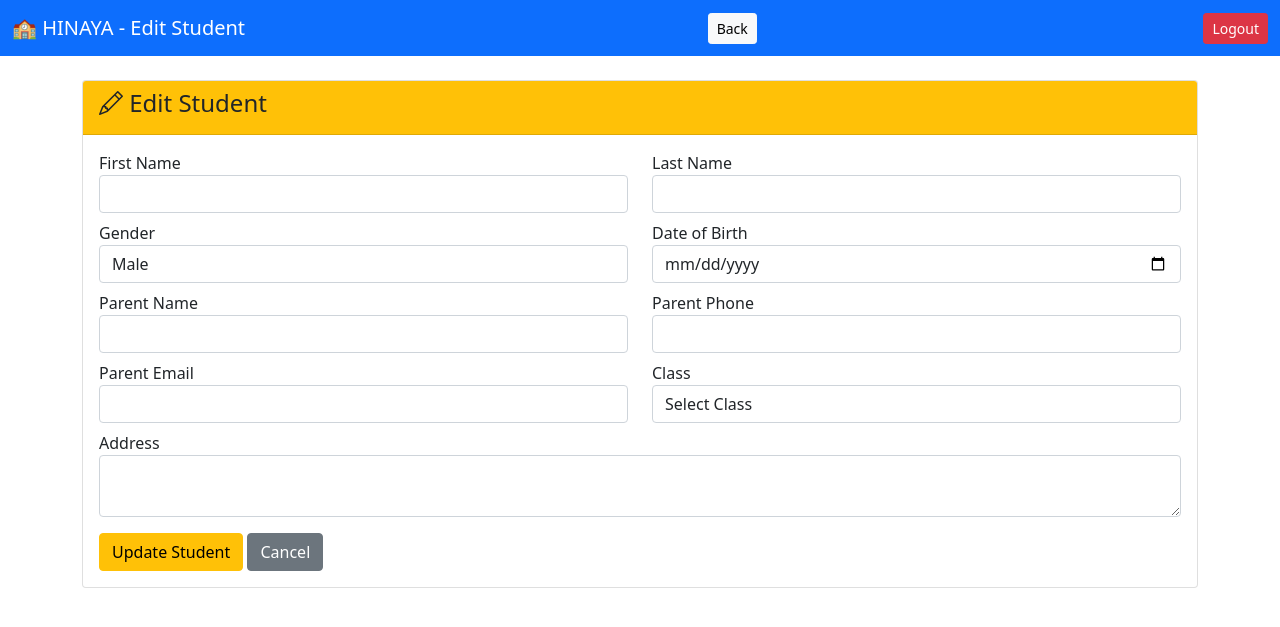
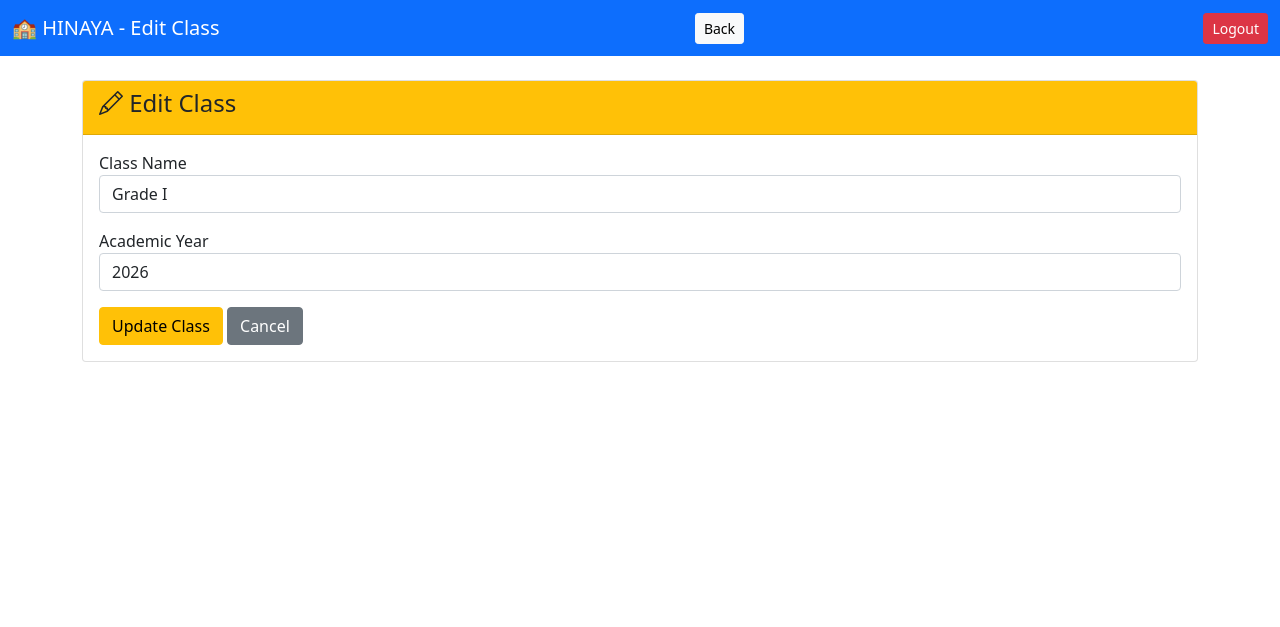
Before and after one commit to umusansizwe/hinaya_school, a Django app: page /headmaster/edit_class/1/ in a window 1280 px wide. Shown: the top 627 px of the page. Run offline with Django 5.2, Linux system fonts and the light colour scheme; a user stored in the database is signed in; data comes from the database, SQL or seed files in the repository.

Commit message:
Fix edit_class template and view

```diff
--- a/templates/headmaster/edit_class.html
+++ b/templates/headmaster/edit_class.html
@@ -1,82 +1,36 @@
 <!DOCTYPE html>
 <html>
 <head>
-    <title>Edit Student</title>
+    <title>Edit Class</title>
     <link href="https://cdn.jsdelivr.net/npm/bootstrap@5.1.3/dist/css/bootstrap.min.css" rel="stylesheet">
     <link rel="stylesheet" href="https://cdn.jsdelivr.net/npm/bootstrap-icons@1.8.1/font/bootstrap-icons.css">
 </head>
 <body>
     <nav class="navbar navbar-dark bg-primary">
         <div class="container-fluid">
-            <span class="navbar-brand">🏫 HINAYA - Edit Student</span>
-            <a href="/headmaster/students/" class="btn btn-light btn-sm">Back</a>
+            <span class="navbar-brand">🏫 HINAYA - Edit Class</span>
+            <a href="/headmaster/classes/" class="btn btn-light btn-sm">Back</a>
             <a href="/logout/" class="btn btn-danger btn-sm">Logout</a>
         </div>
     </nav>
     <div class="container mt-4">
         <div class="card">
             <div class="card-header bg-warning text-dark">
-                <h4><i class="bi bi-pencil"></i> Edit Student</h4>
+                <h4><i class="bi bi-pencil"></i> Edit Class</h4>
             </div>
             <div class="card-body">
                 <form method="post">
                     {% csrf_token %}
-                    <div class="row">
-                        <div class="col-md-6">
-                            <label>First Name</label>
-                            <input type="text" name="first_name" class="form-control" value="{{ student.first_name }}" required>
-                        </div>
-                        <div class="col-md-6">
-                            <label>Last Name</label>
-                            <input type="text" name="last_name" class="form-control" value="{{ student.last_name }}" required>
-                        </div>
+                    <div class="mb-3">
+                        <label>Class Name</label>
+                        <input type="text" name="name" class="form-control" value="{{ class_obj.name }}" required>
                     </div>
-                    <div class="row mt-2">
-                        <div class="col-md-6">
-                            <label>Gender</label>
-                            <select name="gender" class="form-control">
-                                <option value="M" {% if student.gender == 'M' %}selected{% endif %}>Male</option>
-                                <option value="F" {% if student.gender == 'F' %}selected{% endif %}>Female</option>
-                            </select>
-                        </div>
-                        <div class="col-md-6">
-                            <label>Date of Birth</label>
-                            <input type="date" name="date_of_birth" class="form-control" value="{{ student.date_of_birth|date:'Y-m-d' }}" required>
-                        </div>
+                    <div class="mb-3">
+                        <label>Academic Year</label>
+                        <input type="text" name="academic_year" class="form-control" value="{{ class_obj.academic_year }}" required>
                     </div>
-                    <div class="row mt-2">
-                        <div class="col-md-6">
-                            <label>Parent Name</label>
-                            <input type="text" name="parent_name" class="form-control" value="{{ student.parent_name }}" required>
-                        </div>
-                        <div class="col-md-6">
-                            <label>Parent Phone</label>
-                            <input type="text" name="parent_phone" class="form-control" value="{{ student.parent_phone }}" required>
-                        </div>
-                    </div>
-                    <div class="row mt-2">
-                        <div class="col-md-6">
-                            <label>Parent Email</label>
-                            <input type="email" name="parent_email" class="form-control" value="{{ student.parent_email }}">
-                        </div>
-                        <div class="col-md-6">
-                            <label>Class</label>
-                            <select name="current_class" class="form-control">
-                                <option value="">Select Class</option>
-                                {% for class in classes %}
-                                    <option value="{{ class.id }}" {% if student.current_class.id == class.id %}selected{% endif %}>
-                                        {{ class.name }}
-                                    </option>
-                                {% endfor %}
-                            </select>
-                        </div>
-                    </div>
-                    <div class="mt-2">
-                        <label>Address</label>
-                        <textarea name="address" class="form-control" rows="2">{{ student.address }}</textarea>
-                    </div>
-                    <button type="submit" class="btn btn-warning mt-3">Update Student</button>
-                    <a href="/headmaster/students/" class="btn btn-secondary mt-3">Cancel</a>
+                    <button type="submit" class="btn btn-warning">Update Class</button>
+                    <a href="/headmaster/classes/" class="btn btn-secondary">Cancel</a>
                 </form>
             </div>
         </div>
```
